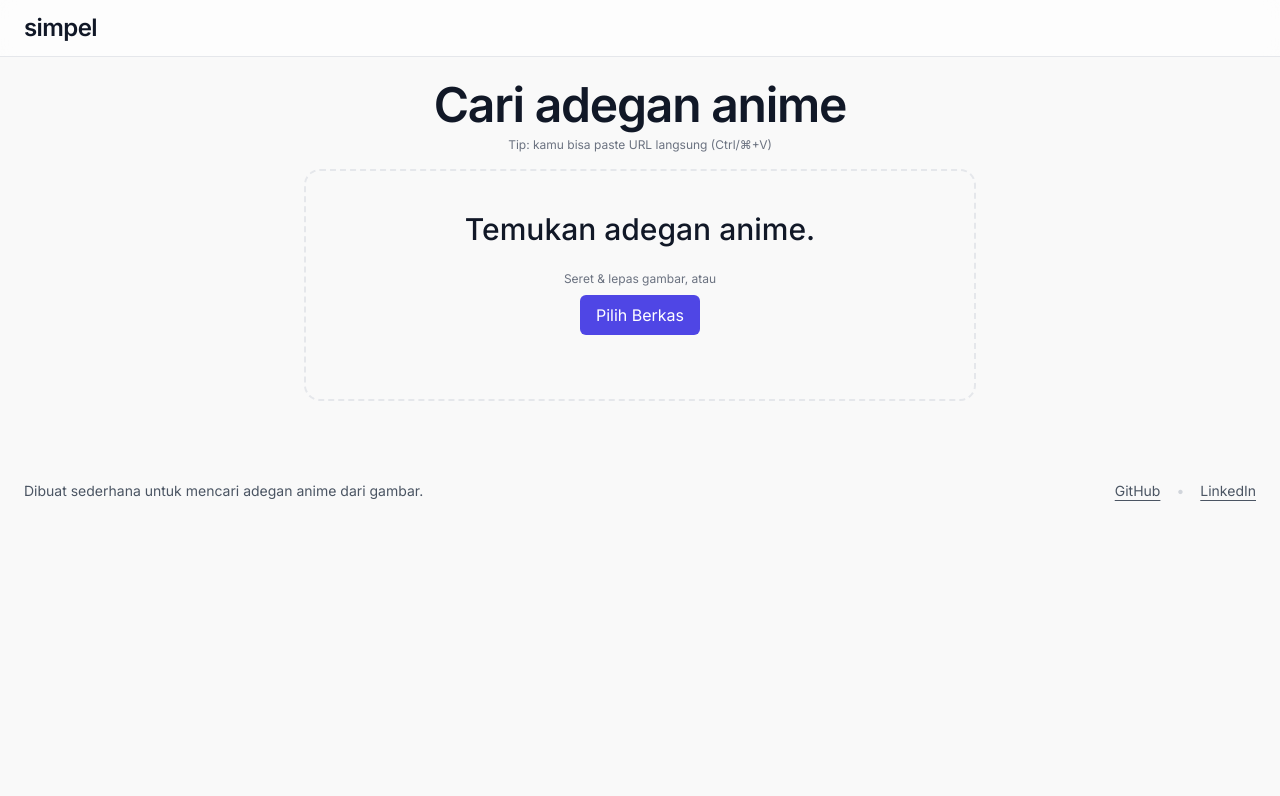
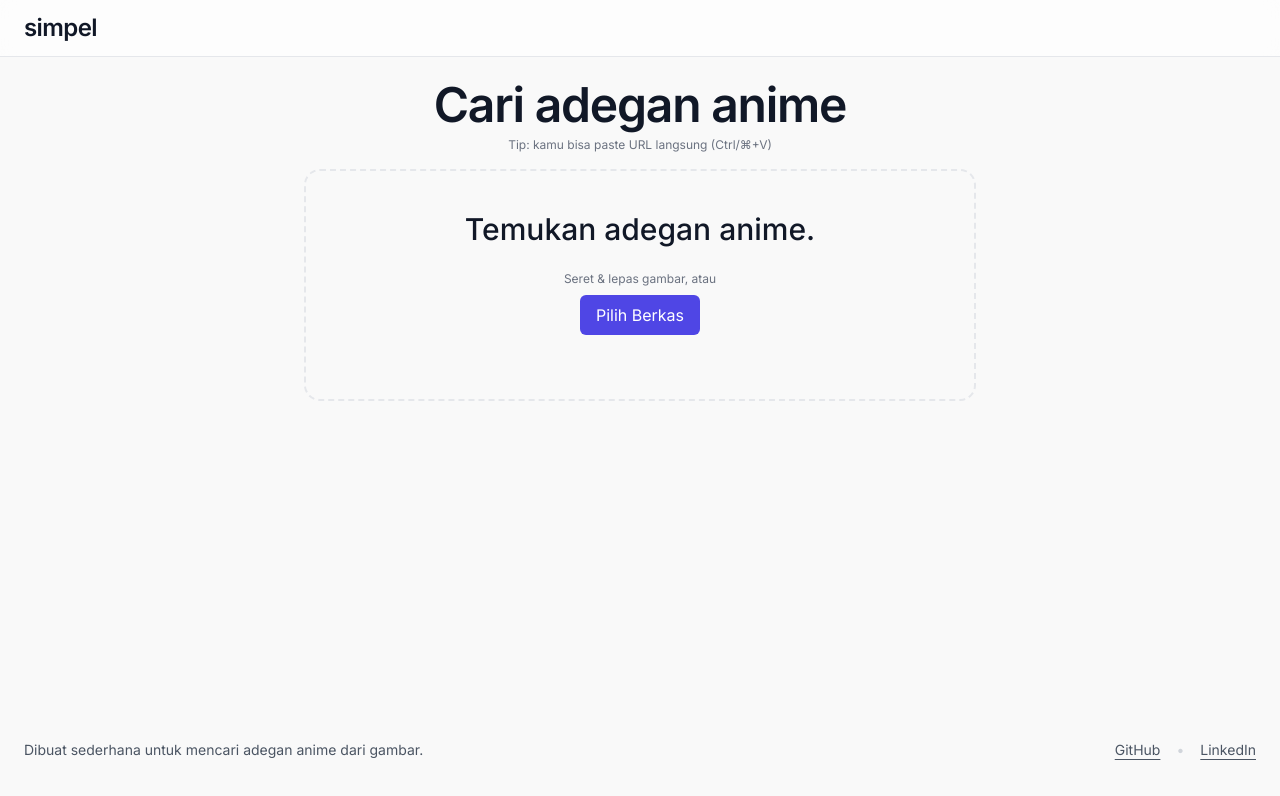
Before and after one commit to aumanu2/frontend-repo_kho2vgal_qn0aub, a React (Vite) app: page / in a window 1280 px wide. Shown: the top 796 px of the page. Built offline with nearby package versions, Linux system fonts and the light colour scheme; a web font is replaced by a local one.

Commit message:
Update project prj_kho2vgal - 2025-11-09T07:39:47.164Z

```diff
--- a/src/App.jsx
+++ b/src/App.jsx
@@ -76,9 +76,10 @@ export default function App() {
   }
 
   return (
-    <div className="min-h-screen bg-[#F9F9F9] text-[#222222]" onPaste={handlePasteUrl}>
+    <div className="min-h-screen bg-[#F9F9F9] text-[#222222] flex flex-col" onPaste={handlePasteUrl}>
       <Header />
 
+      <div className="flex-1">
         <IntroHero />
 
         {mode === 'idle' && (
@@ -125,6 +126,7 @@ export default function App() {
             </ResponsiveContainer>
           </main>
         )}
+      </div>
 
       <Footer />
     </div>
```
Also changed, not shown: 1 other file (tests, documents, lock files or other folders). Lines whose indentation alone changed are shown as unchanged.
